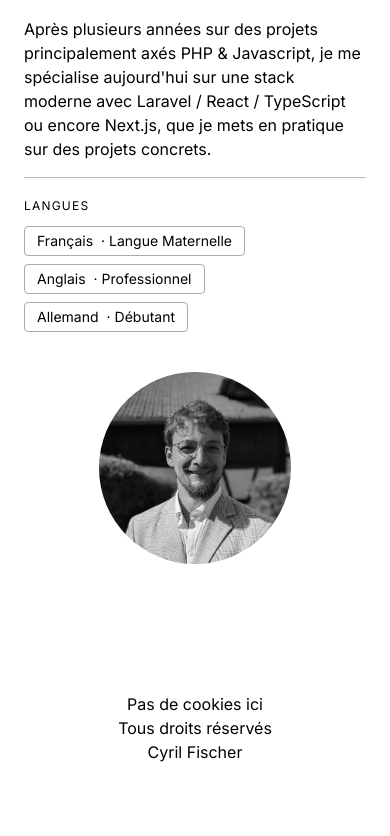
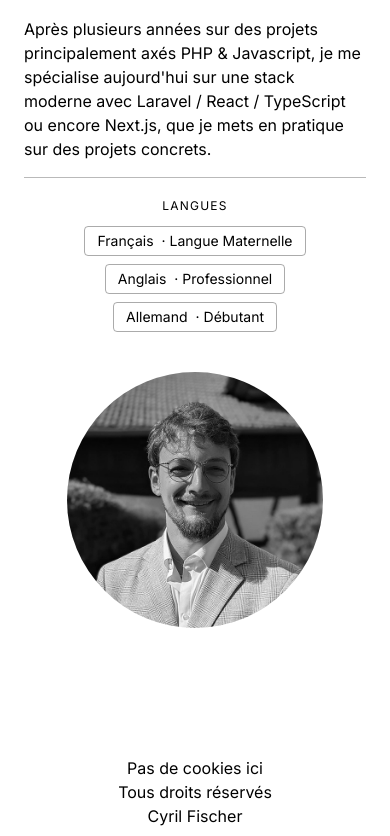
Before and after one commit to Zomirks/portfolio, a Next.js app: page / in a window 390 px wide. Shown: the part 1131-1967 px from the top of the page. Before the commit the page ends 1903 px from the top, so only its background shows below. Built offline with nearby package versions, Linux system fonts and the light colour scheme.

Commit message:
feat: change responsive & photo

```diff
--- a/src/components/shared/About.tsx
+++ b/src/components/shared/About.tsx
@@ -16,7 +16,7 @@ export default function About() {
 
 			<div className="inner-panel">
 				<div className="panel-content">
-					<div className="flex flex-col lg:flex-row gap-10 lg:gap-16 items-start">
+					<div className="flex flex-col md:flex-row gap-10 lg:gap-16 items-start">
 						<div className="flex-1 space-y-4">
 							{siteConfig.bio.map((paragraph, i) => (
 								<p key={i}>{paragraph}</p>
@@ -24,11 +24,11 @@ export default function About() {
 							<LanguageList />
 						</div>
 
-						<div className="self-center lg:self-start">
+						<div className="self-center md:self-start">
 							<Image
 								src={me}
 								alt={siteConfig.name}
-								className="w-48 h-48 lg:w-44 lg:h-44 rounded-full object-cover grayscale hover:grayscale-0 transition-all duration-500"
+								className="w-64 h-64 rounded-full object-cover grayscale hover:grayscale-0 transition-all duration-500"
 								placeholder="blur"
 							/>
 						</div>
--- a/src/components/shared/LanguageList.tsx
+++ b/src/components/shared/LanguageList.tsx
@@ -3,8 +3,8 @@ import { siteConfig } from "@/config/site";
 export default function LanguageList() {
 	return (
 		<div className="pt-5 border-t border-neutral-600/40">
-			<p className="text-xs uppercase tracking-widest text-foreground-subtle mb-3">Langues</p>
-			<div className="flex flex-wrap gap-2">
+			<p className="text-xs uppercase tracking-widest text-foreground-subtle mb-3 text-center md:text-start">Langues</p>
+			<div className="flex flex-wrap justify-center md:justify-start gap-2">
 				{siteConfig.languages.map((language) => (
 					<div key={language.name} className="border border-neutral-500/60 rounded-sm px-3 py-1 text-sm hover:bg-foreground hover:text-background">
 						<span>{language.name}</span>
```
Also changed, not shown: src/assets/images/cyril-fischer.webp.
